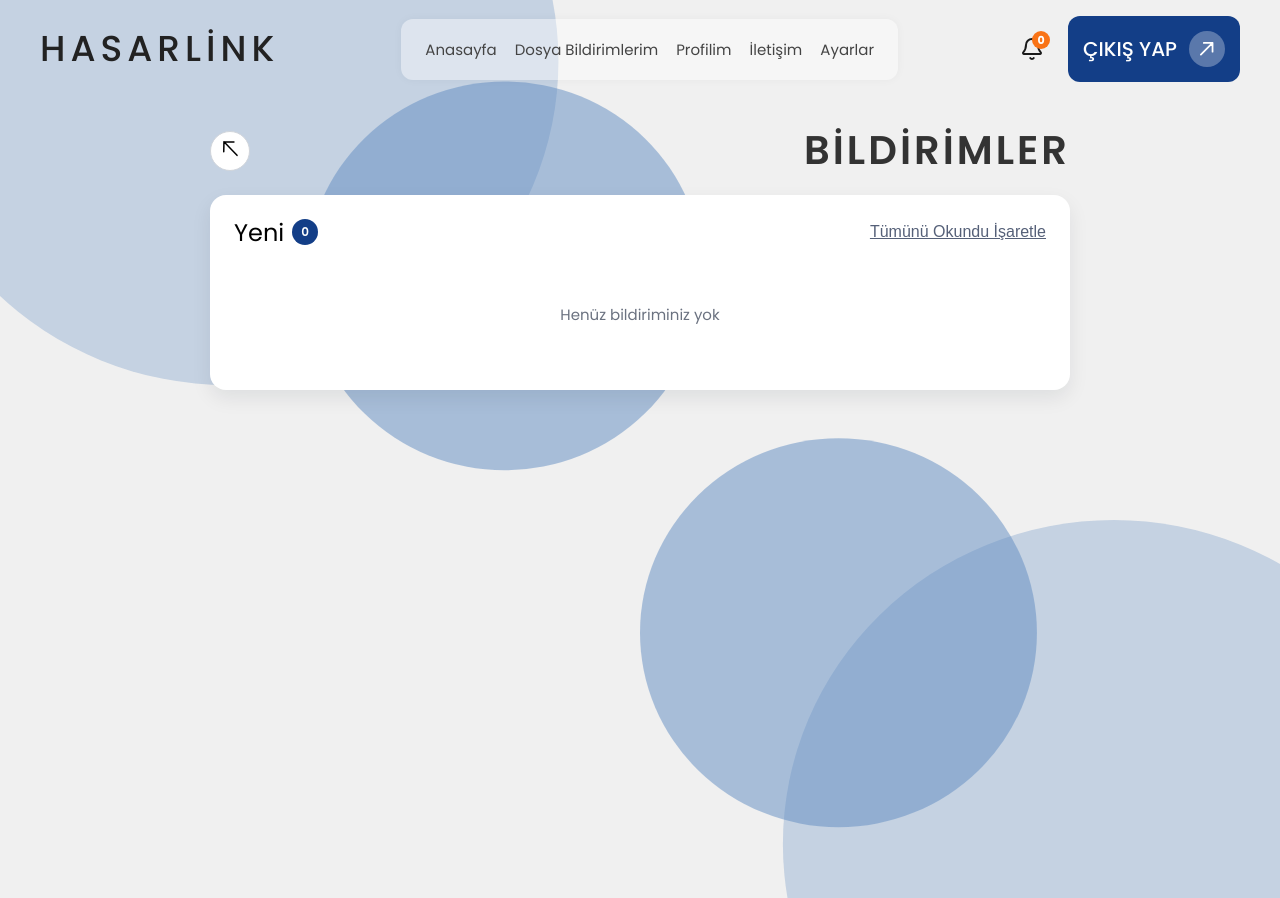
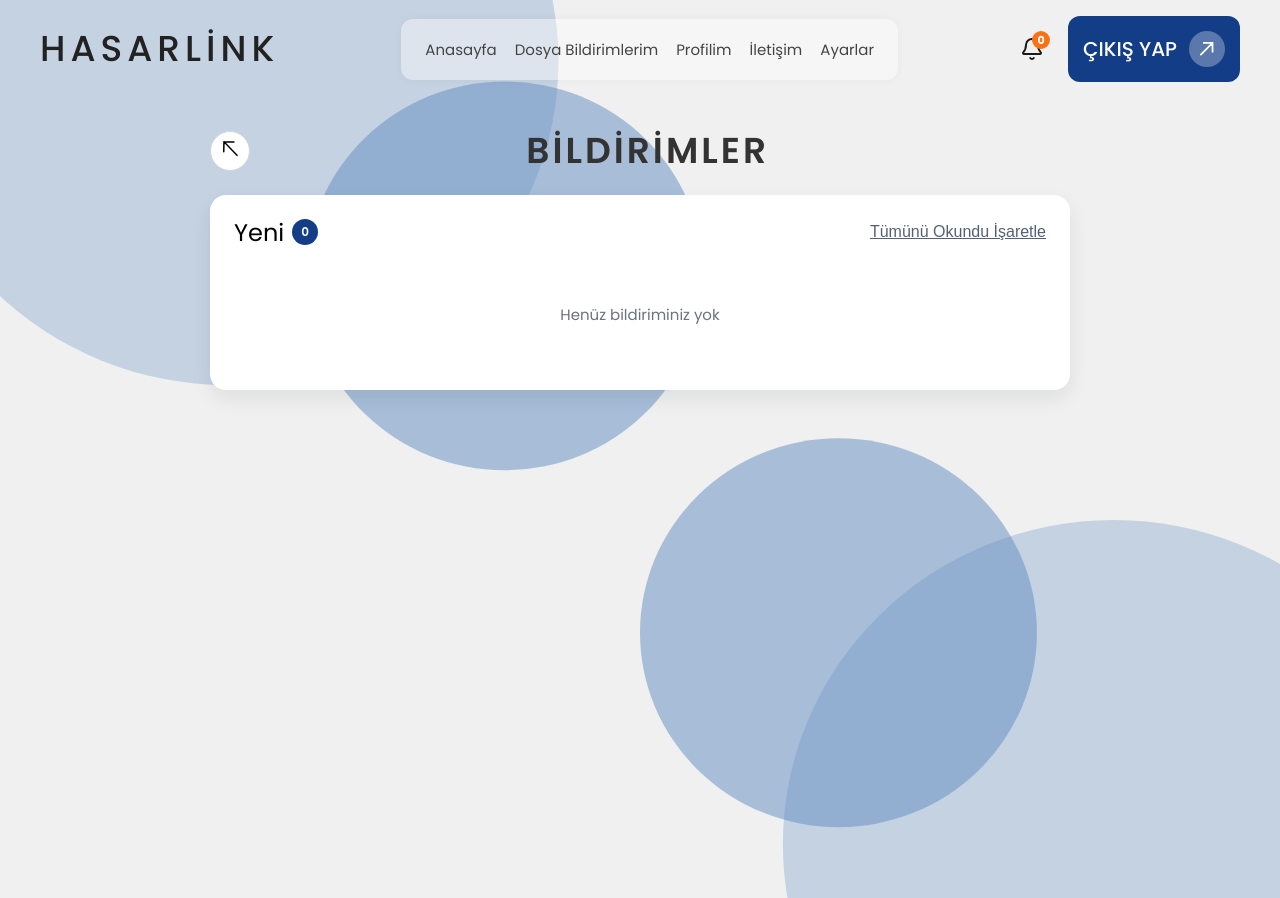
Before and after one commit to everion-consulting/hasarLink-web-frontend, a React (Vite) app: page /notifications in a window 1280 px wide. Built offline with nearby package versions, Linux system fonts and the light colour scheme; no server answers; sample sign-in values are in the browser's storage.

Commit message:
bildirim sayısı güncellemesi

```diff
--- a/src/components/TopBar.jsx
+++ b/src/components/TopBar.jsx
@@ -53,8 +53,16 @@ export default function TopBar() {
                 setNotificationCount(0);
             }
         };
+        fetchUnread();
 
-        fetchUnread();
+        const handleNotificationsUpdate = () => {
+            fetchUnread();
+        };
+
+        window.addEventListener("notificationsUpdated", handleNotificationsUpdate);
+        return () => {
+            window.removeEventListener("notificationsUpdated", handleNotificationsUpdate);
+        };
     }, []);
 
 
--- a/src/components/pages/NotificationScreen.jsx
+++ b/src/components/pages/NotificationScreen.jsx
@@ -46,6 +46,7 @@ const NotificationsScreen = () => {
         setNotifications((prev) =>
           prev.map((n) => (n.id === id ? { ...n, is_read: true } : n))
         );
+        window.dispatchEvent(new Event("notificationsUpdated"));
       } else {
         window.alert(response.message || "Bildirim okundu olarak işaretlenemedi");
       }
@@ -73,6 +74,7 @@ const NotificationsScreen = () => {
 
       if (response.success) {
         setNotifications((prev) => prev.map((n) => ({ ...n, is_read: true })));
+        window.dispatchEvent(new Event("notificationsUpdated"));
         window.alert("Tüm bildirimler okundu işaretlendi");
       } else {
         window.alert(response.message || "İşlem başarısız oldu");
@@ -99,6 +101,7 @@ const NotificationsScreen = () => {
         if (selectedNotification && selectedNotification.id === id) {
           closeModal();
         }
+        window.dispatchEvent(new Event("notificationsUpdated"));
       } else {
         window.alert(response.message || "Bildirim silinemedi");
       }
--- a/src/styles/notificationScreen.module.css
+++ b/src/styles/notificationScreen.module.css
@@ -52,11 +52,12 @@
 }
 
 .pageTitle {
-  font-size: 40px;
+  font-size: 36px;
   line-height: 45px;
   letter-spacing: 3px;
   font-weight: 600;
   color: #333;
+  margin-right: 35%;
 }
 
 /* =========================================
```
